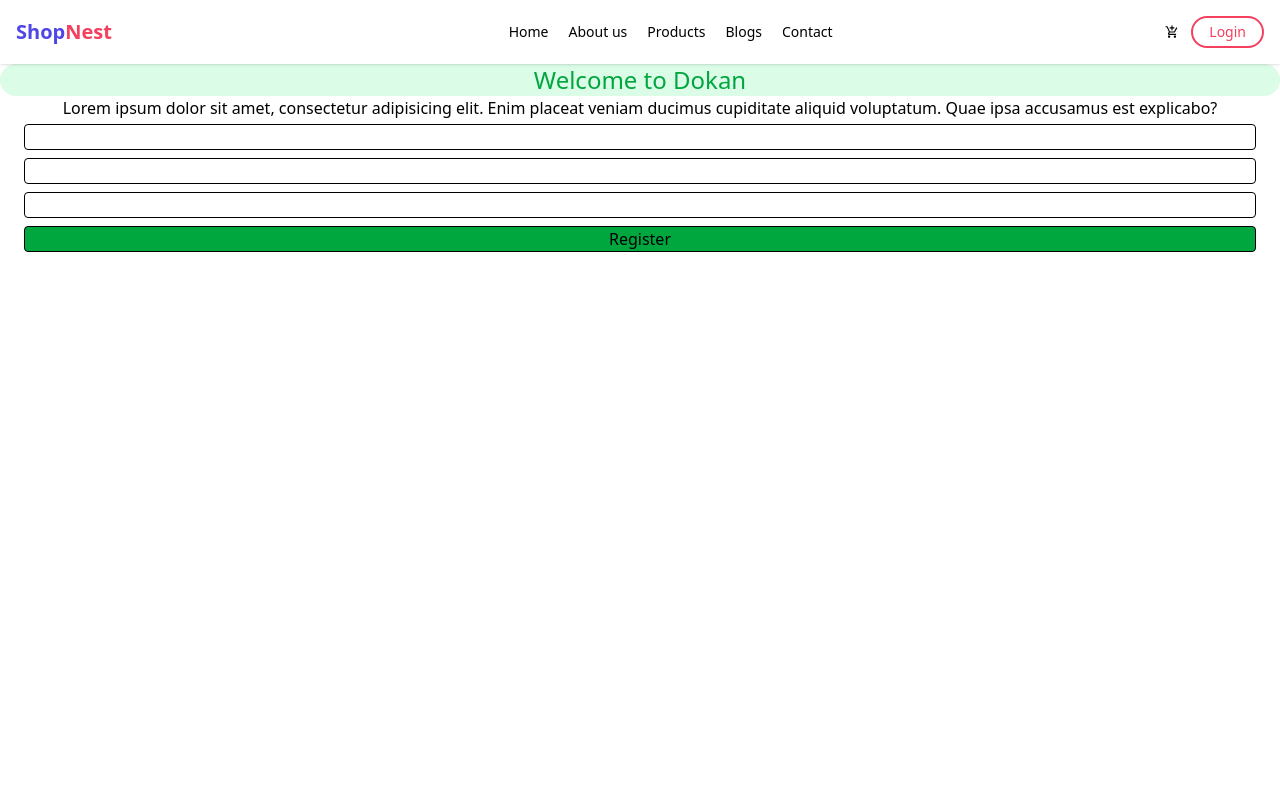
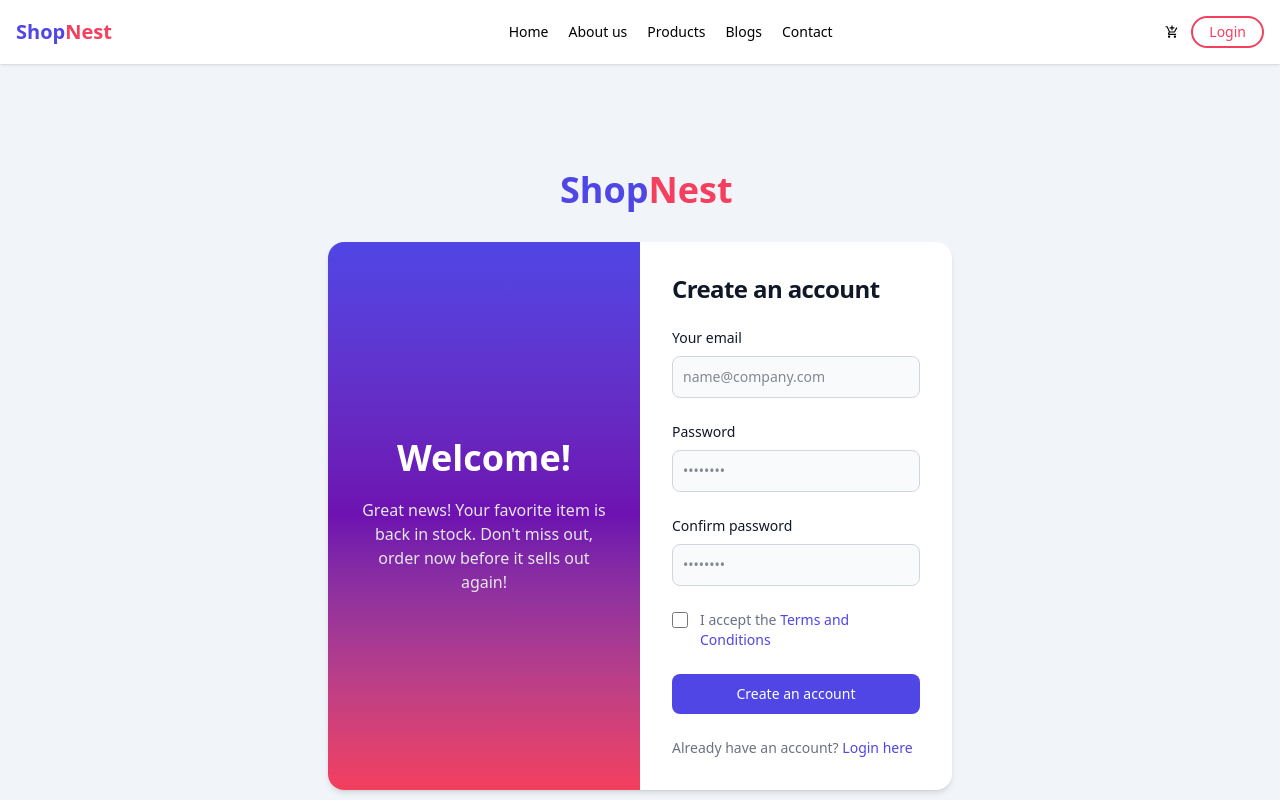
Before and after one commit to samarajyastha/mern-20250622, a Next.js app: page /register in a window 1280 px wide. Shown: the top 800 px of the page. Built offline with nearby package versions, Linux system fonts and the light colour scheme; no server answers.

Commit message:
login & register form

```diff
--- a/package.json
+++ b/package.json
@@ -13,6 +13,7 @@
     "next": "15.4.6",
     "react": "19.1.0",
     "react-dom": "19.1.0",
+    "react-hook-form": "^7.62.0",
     "react-icons": "^5.5.0"
   },
   "devDependencies": {
--- /dev/null
+++ b/src/api/auth.js
@@ -0,0 +1,11 @@
+import config from "@/config";
+import axios from "axios";
+
+async function login({ email, password }) {
+  return await axios.post(`${config.apiUrl}/api/auth/login`, {
+    email,
+    password,
+  });
+}
+
+export { login };
--- a/src/app/(auth)/layout.js
+++ b/src/app/(auth)/layout.js
@@ -1,16 +1,29 @@
+import Logo from "@/components/Logo";
+import config from "@/config";
+
 function AuthLayout({ children }) {
   return (
-    <div>
-      <h1 className="text-2xl text-green-600 bg-green-100 text-center rounded-2xl">
-        Welcome to Dokan
-      </h1>
-      <p className="text-center">
-        Lorem ipsum dolor sit amet, consectetur adipisicing elit. Enim placeat
-        veniam ducimus cupiditate aliquid voluptatum. Quae ipsa accusamus est
-        explicabo?
-      </p>
-      {children}
-    </div>
+    <section className="flex py-20 md:items-center justify-center h-screen bg-slate-100">
+      <div className="container mx-auto px-4">
+        <div className="flex justify-start items-center flex-col">
+          <Logo className="text-4xl py-8" />
+          <div className="grid grid-cols-1 md:grid-cols-2 items-center w-fit bg-white rounded-2xl shadow-md lg:max-w-2/3 xl:max-w-1/2">
+            <div className="hidden md:flex bg-gradient-to-b from-primary via-purple-800 to-secondary h-full rounded-l-2xl py-10  justify-center flex-col">
+              <div className="text-center px-8">
+                <h2 className="text-white text-4xl font-semibold mb-5">
+                  Welcome!
+                </h2>
+                <p className="text-gray-200">
+                  Great news! Your favorite item is back in stock. Don&apos;t
+                  miss out, order now before it sells out again!
+                </p>
+              </div>
+            </div>
+            <div>{children}</div>
+          </div>
+        </div>
+      </div>
+    </section>
   );
 }
 
--- a/src/app/(auth)/login/page.js
+++ b/src/app/(auth)/login/page.js
@@ -1,14 +1,121 @@
+"use client";
+
+import { login } from "@/api/auth";
+import { EMAIL_REGEX } from "@/constants/regex";
+import { REGISTER_ROUTE } from "@/constants/routes";
+import Link from "next/link";
+import { useForm } from "react-hook-form";
+
 const Login = () => {
+  const {
+    register,
+    handleSubmit,
+    formState: { errors },
+  } = useForm();
+
+  async function submitForm(data) {
+    try {
+      const response = await login(data);
+
+      console.log(response);
+    } catch (error) {
+      console.log(error);
+    }
+  }
+
   return (
-    <div className="container mx-auto px-6">
-      <form action="">
-        <input type="email" className="border w-full my-1 rounded" />
-        <input type="password" className="border w-full my-1 rounded" />
-        <input
+    <div className="p-6 space-y-4 md:space-y-6 sm:p-8">
+      <h1 className="text-xl font-bold leading-tight tracking-tight text-gray-900 md:text-2xl dark:text-white">
+        Sign in to your account
+      </h1>
+      <form
+        className="space-y-4 md:space-y-6"
+        onSubmit={handleSubmit(submitForm)}
+      >
+        <div>
+          <label
+            htmlFor="email"
+            className="block mb-2 text-sm font-medium text-gray-900 dark:text-white"
+          >
+            Your email
+          </label>
+          <input
+            type="email"
+            id="email"
+            className="bg-gray-50 border border-gray-300 text-gray-900 rounded-lg focus:ring-primary focus:border-primary block w-full p-2.5 dark:bg-gray-700 dark:border-gray-600 dark:placeholder-gray-400 dark:text-white dark:focus:ring-blue-500 dark:focus:border-blue-500"
+            placeholder="name@company.com"
+            {...register("email", {
+              required: "Email is required.",
+              pattern: {
+                value: EMAIL_REGEX,
+                message: "Invalid email address.",
+              },
+            })}
+          />
+          <p className="text-red-600 text-sm m-1">{errors.email?.message}</p>
+        </div>
+        <div>
+          <label
+            htmlFor="password"
+            className="block mb-2 text-sm font-medium text-gray-900 dark:text-white"
+          >
+            Password
+          </label>
+          <input
+            type="password"
+            id="password"
+            placeholder="••••••••"
+            className="bg-gray-50 border border-gray-300 text-gray-900 rounded-lg focus:ring-primary focus:border-primary block w-full p-2.5 dark:bg-gray-700 dark:border-gray-600 dark:placeholder-gray-400 dark:text-white dark:focus:ring-blue-500 dark:focus:border-blue-500"
+            {...register("password", {
+              required: "Password is required.",
+              minLength: {
+                value: 6,
+                message: "Password length must be greater than 6.",
+              },
+            })}
+          />
+          <p className="text-red-600 text-sm m-1">{errors.password?.message}</p>
+        </div>
+        <div className="flex items-center justify-between">
+          <div className="flex items-start">
+            <div className="flex items-center h-5">
+              <input
+                id="remember"
+                type="checkbox"
+                className="w-4 h-4 border border-gray-300 rounded bg-gray-50  dark:bg-gray-700 dark:border-gray-600 dark:focus:ring-primary dark:ring-offset-gray-800"
+              />
+            </div>
+            <div className="ml-3 text-sm">
+              <label
+                htmlFor="remember"
+                className="text-gray-500 dark:text-gray-300"
+              >
+                Remember me
+              </label>
+            </div>
+          </div>
+          <Link
+            href="#"
+            className="text-sm font-medium text-primary hover:underline dark:text-primary-500"
+          >
+            Forgot password?
+          </Link>
+        </div>
+        <button
           type="submit"
-          value="Login"
-          className="border w-full my-1 rounded bg-green-600"
-        />
+          className="w-full text-white bg-primary hover:bg-primary/90 focus:ring-4 focus:outline-none focus:ring-primary-300 font-medium rounded-lg text-sm px-5 py-2.5 text-center dark:bg-primary dark:hover:bg-primary/90 dark:focus:ring-primary-800"
+        >
+          Sign in
+        </button>
+        <p className="text-sm font-light text-gray-500 dark:text-gray-400">
+          Don’t have an account yet?{" "}
+          <Link
+            href={REGISTER_ROUTE}
+            className="font-medium text-primary hover:underline dark:text-primary-500"
+          >
+            Sign up
+          </Link>
+        </p>
       </form>
     </div>
   );
--- a/src/app/(auth)/register/page.js
+++ b/src/app/(auth)/register/page.js
@@ -1,15 +1,136 @@
+"use client";
+
+import { EMAIL_REGEX } from "@/constants/regex";
+import { LOGIN_ROUTE } from "@/constants/routes";
+import { useForm } from "react-hook-form";
+import Link from "next/link";
+
 const Register = () => {
+  const {
+    register,
+    handleSubmit,
+    formState: { errors },
+  } = useForm();
+
+  function submitForm(data) {
+    console.log(data);
+  }
+
   return (
-    <div className="container mx-auto px-6">
-      <form action="">
-        <input type="text" className="border w-full my-1 rounded" />
-        <input type="email" className="border w-full my-1 rounded" />
-        <input type="password" className="border w-full my-1 rounded" />
-        <input
+    <div className="p-6 space-y-4 md:space-y-6 sm:p-8">
+      <h1 className="text-xl font-bold leading-tight tracking-tight text-gray-900 md:text-2xl dark:text-white">
+        Create an account
+      </h1>
+      <form
+        onSubmit={handleSubmit(submitForm)}
+        className="space-y-4 md:space-y-6"
+      >
+        <div>
+          <label
+            htmlFor="email"
+            className="block mb-2 text-sm font-medium text-gray-900 dark:text-white"
+          >
+            Your email
+          </label>
+          <input
+            type="email"
+            id="email"
+            className="bg-gray-50 border border-gray-300 text-gray-900 text-sm rounded-lg focus:ring-primary focus:border-primary block w-full p-2.5 dark:bg-gray-700 dark:border-gray-600 dark:placeholder-gray-400 dark:text-white dark:focus:ring-blue-500 dark:focus:border-blue-500"
+            placeholder="name@company.com"
+            {...register("email", {
+              required: "Email is required.",
+              pattern: {
+                value: EMAIL_REGEX,
+                message: "Invalid email address.",
+              },
+            })}
+          />
+          <p className="text-red-600 text-sm m-1">{errors.email?.message}</p>
+        </div>
+        <div>
+          <label
+            htmlFor="password"
+            className="block mb-2 text-sm font-medium text-gray-900 dark:text-white"
+          >
+            Password
+          </label>
+          <input
+            type="password"
+            id="password"
+            placeholder="••••••••"
+            className="bg-gray-50 border border-gray-300 text-gray-900 text-sm rounded-lg focus:ring-primary focus:border-primary block w-full p-2.5 dark:bg-gray-700 dark:border-gray-600 dark:placeholder-gray-400 dark:text-white dark:focus:ring-blue-500 dark:focus:border-blue-500"
+            {...register("password", {
+              required: "Password is required.",
+              minLength: {
+                value: 6,
+                message: "Password length must be greater than 6.",
+              },
+            })}
+          />
+          <p className="text-red-600 text-sm m-1">{errors.password?.message}</p>
+        </div>
+        <div>
+          <label
+            htmlFor="confirm-password"
+            className="block mb-2 text-sm font-medium text-gray-900 dark:text-white"
+          >
+            Confirm password
+          </label>
+          <input
+            type="confirm-password"
+            id="confirm-password"
+            placeholder="••••••••"
+            className="bg-gray-50 border border-gray-300 text-gray-900 text-sm rounded-lg focus:ring-primary focus:border-primary block w-full p-2.5 dark:bg-gray-700 dark:border-gray-600 dark:placeholder-gray-400 dark:text-white dark:focus:ring-blue-500 dark:focus:border-blue-500"
+            {...register("confirmPassword", {
+              required: "Confirm password is required.",
+              minLength: {
+                value: 6,
+                message: "Password length must be greater than 6.",
+              },
+            })}
+          />
+          <p className="text-red-600 text-sm m-1">
+            {errors.confirmPassword?.message}
+          </p>
+        </div>
+        <div className="flex items-start">
+          <div className="flex items-center h-5">
+            <input
+              id="terms"
+              type="checkbox"
+              className="w-4 h-4 border border-gray-300 rounded bg-gray-50 focus:ring-3 focus:ring-primary-300 dark:bg-gray-700 dark:border-gray-600 dark:focus:ring-primary dark:ring-offset-gray-800"
+            />
+          </div>
+          <div className="ml-3 text-sm">
+            <label
+              htmlFor="terms"
+              className="font-light text-gray-500 dark:text-gray-300"
+            >
+              I accept the{" "}
+              <Link
+                className="font-medium text-primary hover:underline dark:text-primary-500"
+                href="#"
+              >
+                Terms and Conditions
+              </Link>
+            </label>
+          </div>
+        </div>
+        <button
           type="submit"
-          value="Register"
-          className="border w-full my-1 rounded bg-green-600"
-        />
+          className="w-full text-white bg-primary hover:bg-primary/90 focus:ring-4 focus:outline-none focus:ring-primary-300 font-medium rounded-lg text-sm px-5 py-2.5 text-center dark:bg-primary dark:hover:bg-primary-700 dark:focus:ring-primary-800"
+        >
+          Create an account
+        </button>
+        <p className="text-sm font-light text-gray-500 dark:text-gray-400">
+          Already have an account?{" "}
+          <Link
+            href={LOGIN_ROUTE}
+            className="font-medium text-primary hover:underline dark:text-primary-500"
+          >
+            Login here
+          </Link>
+        </p>
       </form>
     </div>
   );
--- a/src/app/globals.css
+++ b/src/app/globals.css
@@ -16,12 +16,14 @@
   --color-secondary: var(--secondary);
 }
 
-@media (prefers-color-scheme: light) {
+/* @media (prefers-color-scheme: light) {
   :root {
     --background: #0a0a0a;
     --foreground: #ededed;
   }
-}
+} */
+
+@custom-variant dark (&:is(.dark *));
 
 /* body {
   background: var(--background);
--- a/src/components/Logo.jsx
+++ b/src/components/Logo.jsx
@@ -2,13 +2,13 @@
 import { HOME_ROUTE } from "@/constants/routes";
 import Link from "next/link";
 
-const Logo = () => {
+const Logo = ({ className = "text-xl" }) => {
   const { appName } = config;
 
   const appNameParts = appName.split(" ");
 
   return (
-    <Link href={HOME_ROUTE} className="text-xl">
+    <Link href={HOME_ROUTE} className={className}>
       <div className="flex items-center justify-start font-semibold hover:font-bold w-40">
         <span className="text-primary">{appNameParts[0]}</span>
         <span className="text-secondary">{appNameParts[1]}</span>
--- /dev/null
+++ b/src/constants/regex.js
@@ -0,0 +1 @@
+export const EMAIL_REGEX = /^((?!\.)[\w\-_.]*[^.])(@\w+)(\.\w+(\.\w+)?[^.\W])$/;
```
Also changed, not shown: 1 other file (tests, documents, lock files or other folders).
